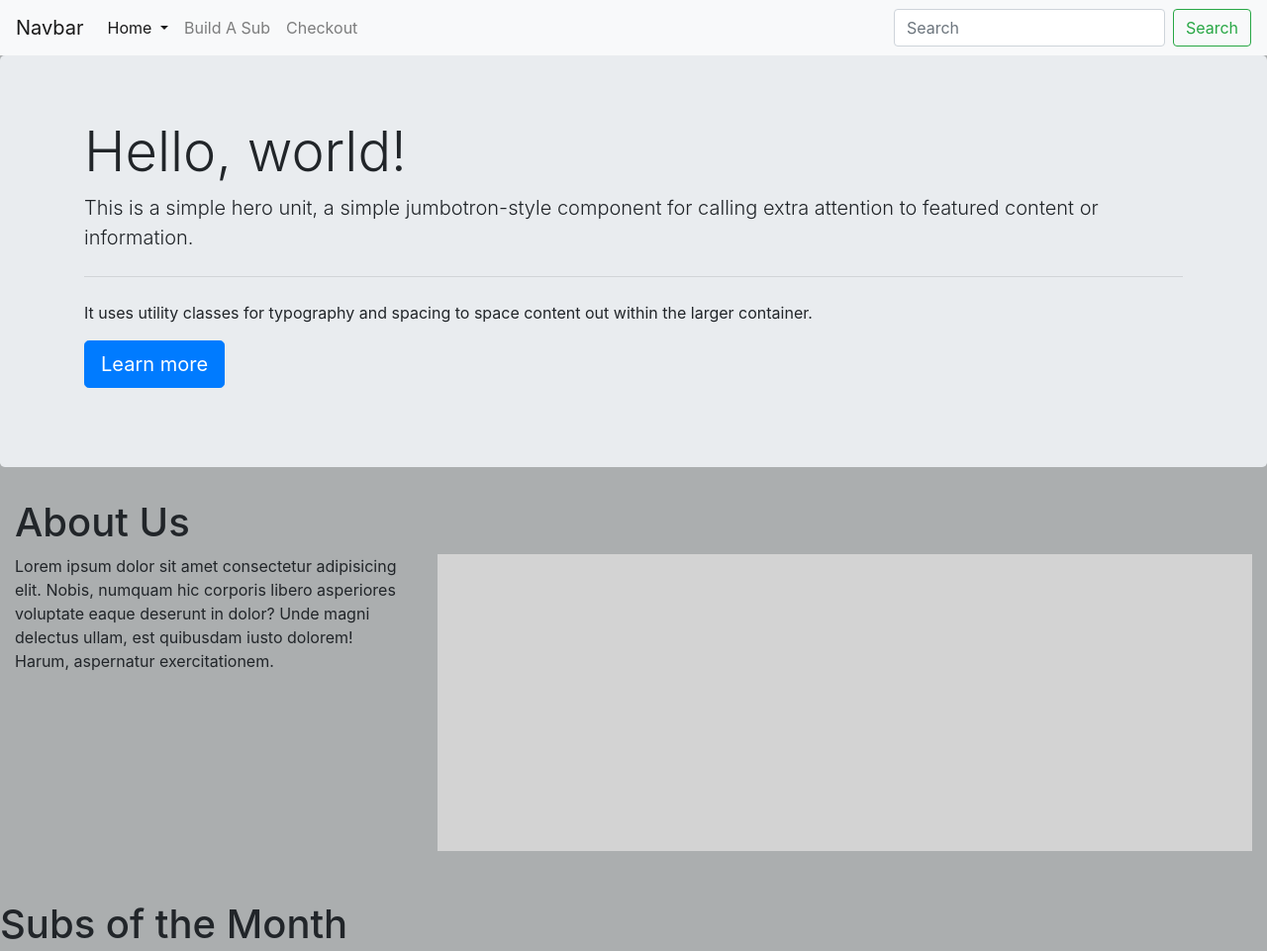
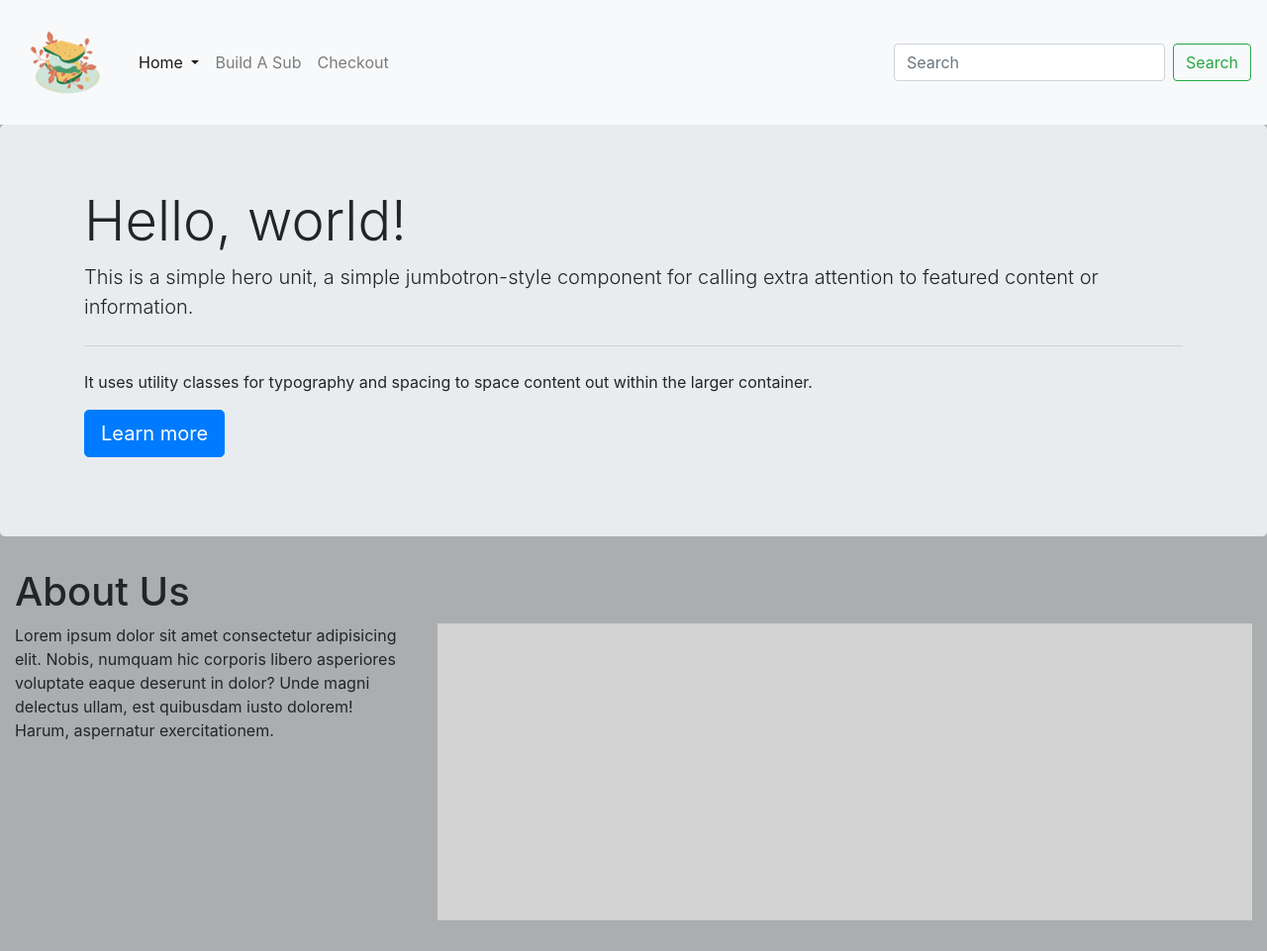
Before and after one commit to KurtSchwimmbacher/Term2_Deliverable, a plain HTML site: page index.html in a window 1280 px wide. Shown: the top 961 px of the page at 99% size. Drawn offline with nearby package versions, Linux system fonts and the light colour scheme.

Commit message:
add logo to nav
add and size the logo to the nav bar

```diff
--- a/index.html
+++ b/index.html
@@ -24,7 +24,10 @@
 
   <body>
     <nav class="navbar navbar-expand-lg navbar-light bg-light">
-        <a class="navbar-brand" href="index.html">Navbar</a>
+        <a class="navbar-brand" href="index.html">
+            <img class="nav-logo" src="assets/Logo.png" width="100" height="100">
+
+        </a>
         <button class="navbar-toggler" type="button" data-toggle="collapse" data-target="#navbarSupportedContent" aria-controls="navbarSupportedContent" aria-expanded="false" aria-label="Toggle navigation">
           <span class="navbar-toggler-icon"></span>
         </button>
```
Also changed, not shown: assets/Logo.png (added).
